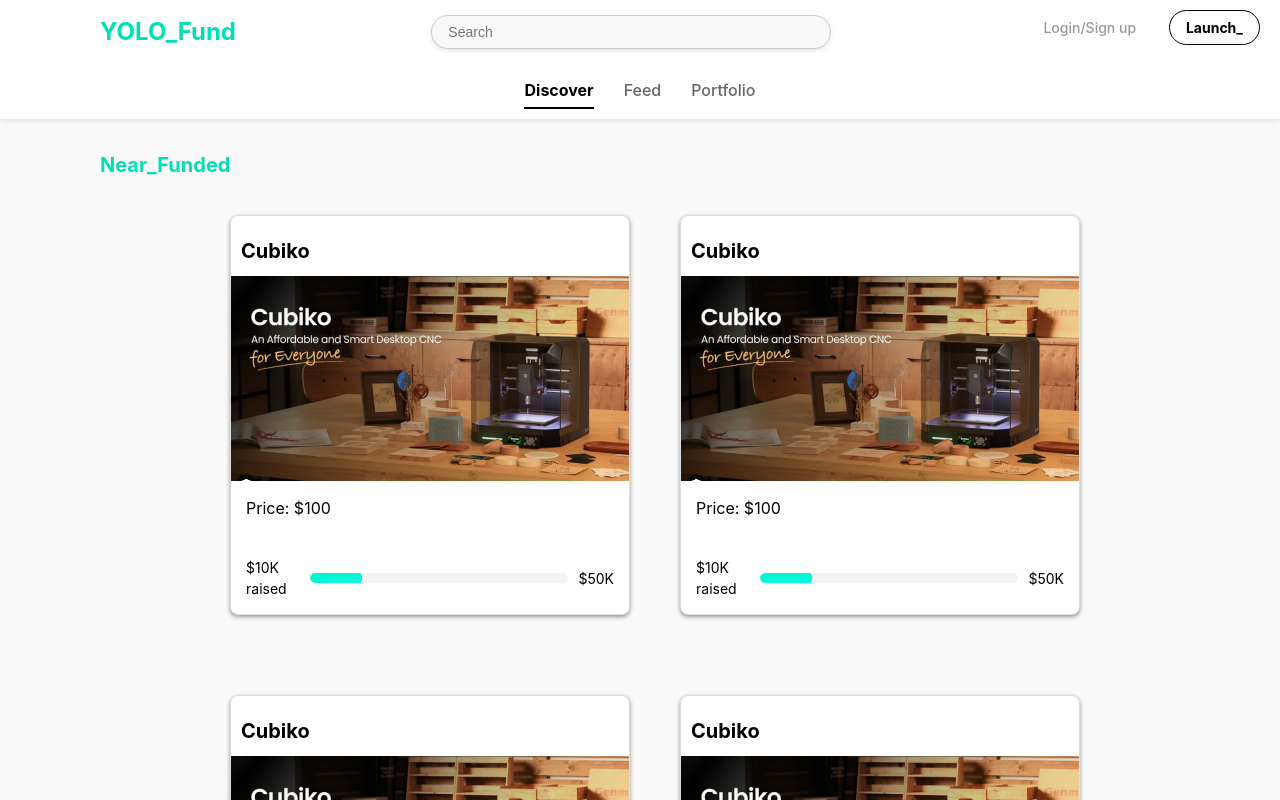
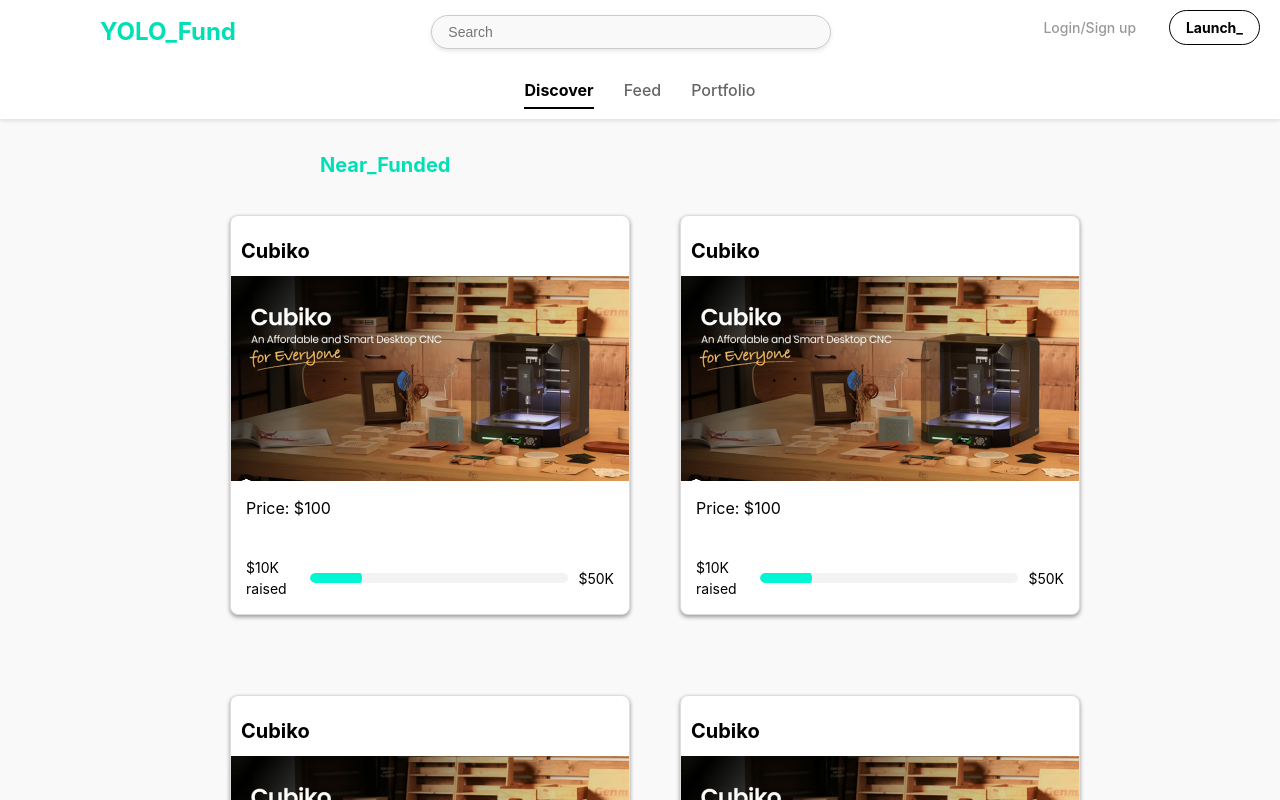
Before and after one commit to tkgit-make/hackduke2025, a React (Vite) app in the folder HackDuke2025Project/: page / in a window 1280 px wide. Shown: the top 800 px of the page. Built offline with nearby package versions, Linux system fonts and the light colour scheme.

Commit message:
New Files

```diff
--- a/HackDuke2025Project/src/components/Discover.css
+++ b/HackDuke2025Project/src/components/Discover.css
@@ -12,8 +12,8 @@
   width: 100%;
   max-width: auto; /* Restricts content width to a container */
   margin: 0 auto; /* Centers the content */
-  padding-left: 50px;
-  padding-right: 50px;
+  padding-left: 100px;
+  padding-right: 100px;
   padding-top: 50px;
   overflow-x: hidden;
 
@@ -23,7 +23,7 @@
   font-size: 20px;
   font-weight: bold;
   margin-bottom: 20px;
-  padding-left: 50px;
+  padding-left: 220px;
   color: #333;
   text-align: center; /* Centers the title text */
 }
```
Also changed, not shown: HackDuke2025Project/src/components/CompanyProfile.css (added), HackDuke2025Project/src/components/CompanyProfile.jsx (added).
